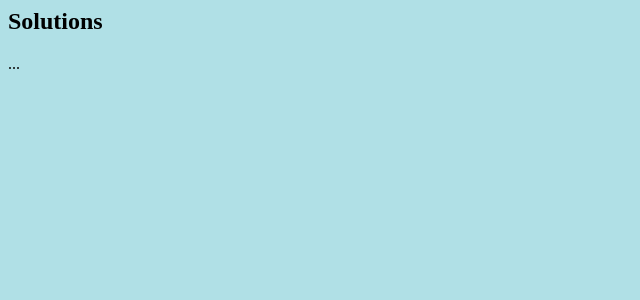
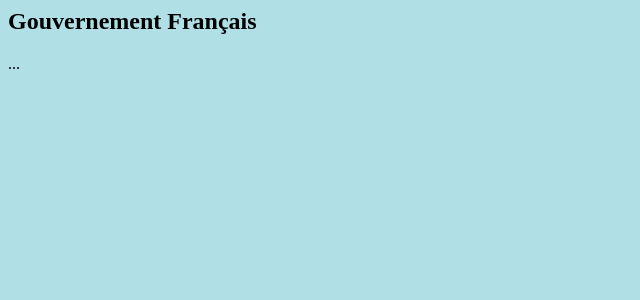
Before and after one commit to controverses/perturbateurs-endocriniens, a Jekyll site: the page legislationdifficile.md/solutions.html, which Jekyll copies as it is, in a window 1280 px wide. Shown: the top 300 px of the page, without its empty margins (0-640 px from the left). Built offline with Jekyll 4.4.1, drawn with Linux system fonts in a browser that asks for light colours.

Commit message:
Update solutions.html

```diff
--- a/legislationdifficile.md/solutions.html
+++ b/legislationdifficile.md/solutions.html
@@ -72,14 +72,18 @@ footer {background: #aaa;color:white;}
 
 <body style="background-color:powderblue;">
 
+<div class="flex-container">
+
 <article class="article">
-  <h1>Solutions</h1>
+  <h1>Gouvernement Français</h1>
 
   <p align="justify">
 ... </p>
 
 </article>
 
+</div>
+
 
 </body>
 </html>
```
